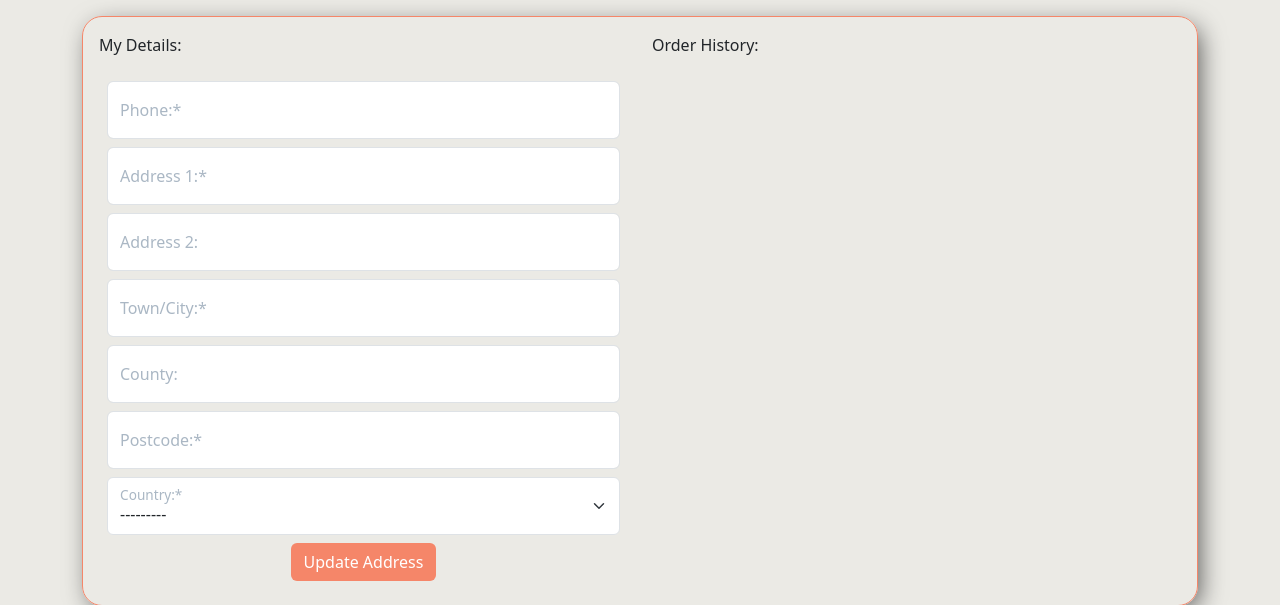
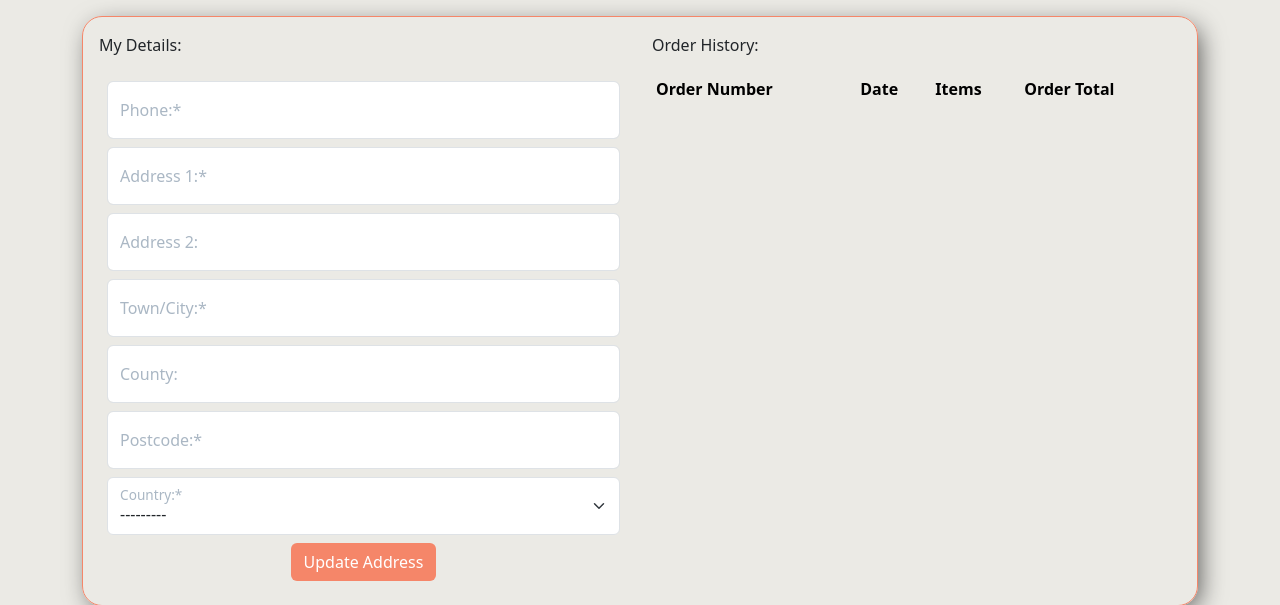
Before and after one commit to Dayana-N/Book-Heaven-PP5, a Django app: page /profiles/profile/708307b8-361c-47fc-90db-c58a35ec4d35/ in a window 1280 px wide. Shown: the part 173-778 px from the top of the page. Run offline with Django 3.2, Linux system fonts and the light colour scheme; a user stored in the database is signed in; data comes from the database, SQL or seed files in the repository; both versions use the stored data as it was after the commit; lists and menus that the app fills with data are empty; some libraries are stand-ins or nearby versions.

Commit message:
feat: add order history page

```diff
--- a/profiles/templates/profiles/profile.html
+++ b/profiles/templates/profiles/profile.html
@@ -90,9 +90,35 @@ Profile
 
                         <div class="col-12 col-lg-6 mt-4 mt-lg-0">
                             <p>Order History:</p>
-                            {% for order in order %}
-                            {{ order }}
-                            {% endfor %}
+                            <div class="order-history table-responsive">
+                                <table class="table table-sm table-borderless">
+                                    <thead>
+                                        <tr>
+                                            <th>Order Number</th>
+                                            <th>Date</th>
+                                            <th>Items</th>
+                                            <th>Order Total</th>
+                                        </tr>
+                                    </thead>
+                                    <tbody>
+
+                                        {% for order in orders %}
+                                        <tr>
+                                            <td>
+                                                <a href="{% url 'order-history' order.id %}" title="{{ order.order_number }}">
+                                                    {{ order.order_number|truncatechars:6 }}
+                                                </a>
+                                            </td>
+                                            <td>{{ order.date }}</td>
+                                            <td class="text-center">
+                                                {{ order.lineitems.count }}
+                                            </td>
+                                            <td class="text-center">${{ order.grand_total }}</td>
+                                        </tr>
+                                        {% endfor %}
+                                    </tbody>
+                                </table>
+                            </div>
                         </div>
                     </div>
                 </div>
--- a/profiles/urls.py
+++ b/profiles/urls.py
@@ -4,4 +4,5 @@ from . import views
 
 urlpatterns = [
     path('profile/<str:pk>/', views.profile_page, name='profile'),
+    path('order_history/<str:pk>/', views.order_history, name='order-history')
 ]
--- a/profiles/views.py
+++ b/profiles/views.py
@@ -1,6 +1,8 @@
 from django.contrib import messages
 from django.contrib.auth.decorators import login_required
 from django.shortcuts import get_object_or_404, render
+
+from checkout.models import Order
 
 from .forms import UserProfileForm
 from .models import UserProfile
@@ -28,3 +30,14 @@ def profile_page(request, pk):
         'orders': orders,
     }
     return render(request, 'profiles/profile.html', context)
+
+
+def order_history(request, pk):
+    ''' Renders order history page '''
+    order = get_object_or_404(Order, id=pk)
+
+    context = {
+        'order': order,
+        'order_history': True,
+    }
+    return render(request, 'checkout/checkout-success.html', context)
--- a/static/css/style.css
+++ b/static/css/style.css
@@ -324,6 +324,12 @@ body {
     height: 100%;
 }
 
+/* Profile page */
+.order-history {
+    max-height: 529px;
+    overflow-y: auto;
+}
+
 /* footer */
 #footer {
     background-color: var(--orange);
```
Also changed, not shown: checkout/admin.py (+4 -4 lines), checkout/templates/checkout/checkout-success.html (+15 -4 lines), checkout/views.py (+42 -2 lines), db.sqlite3.
